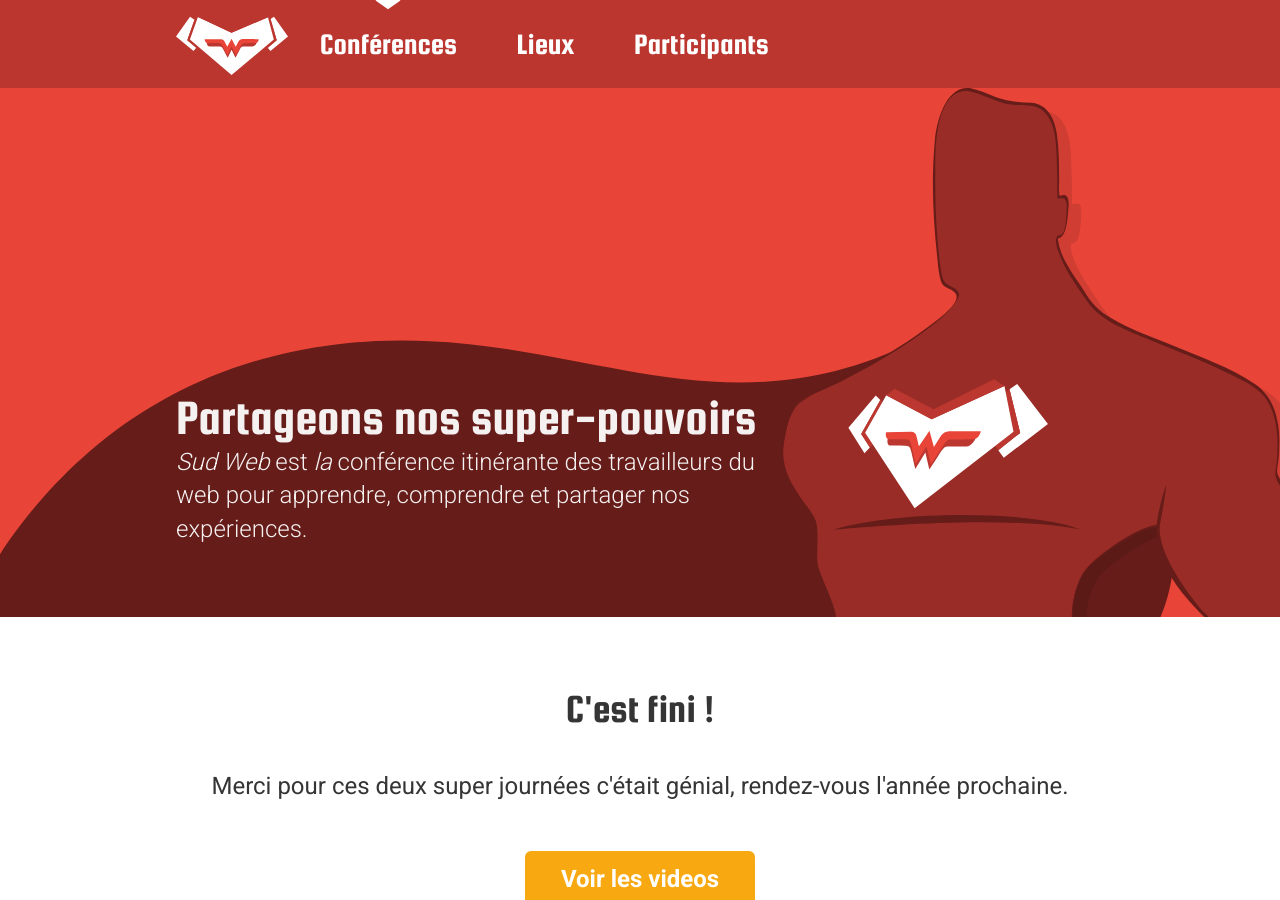
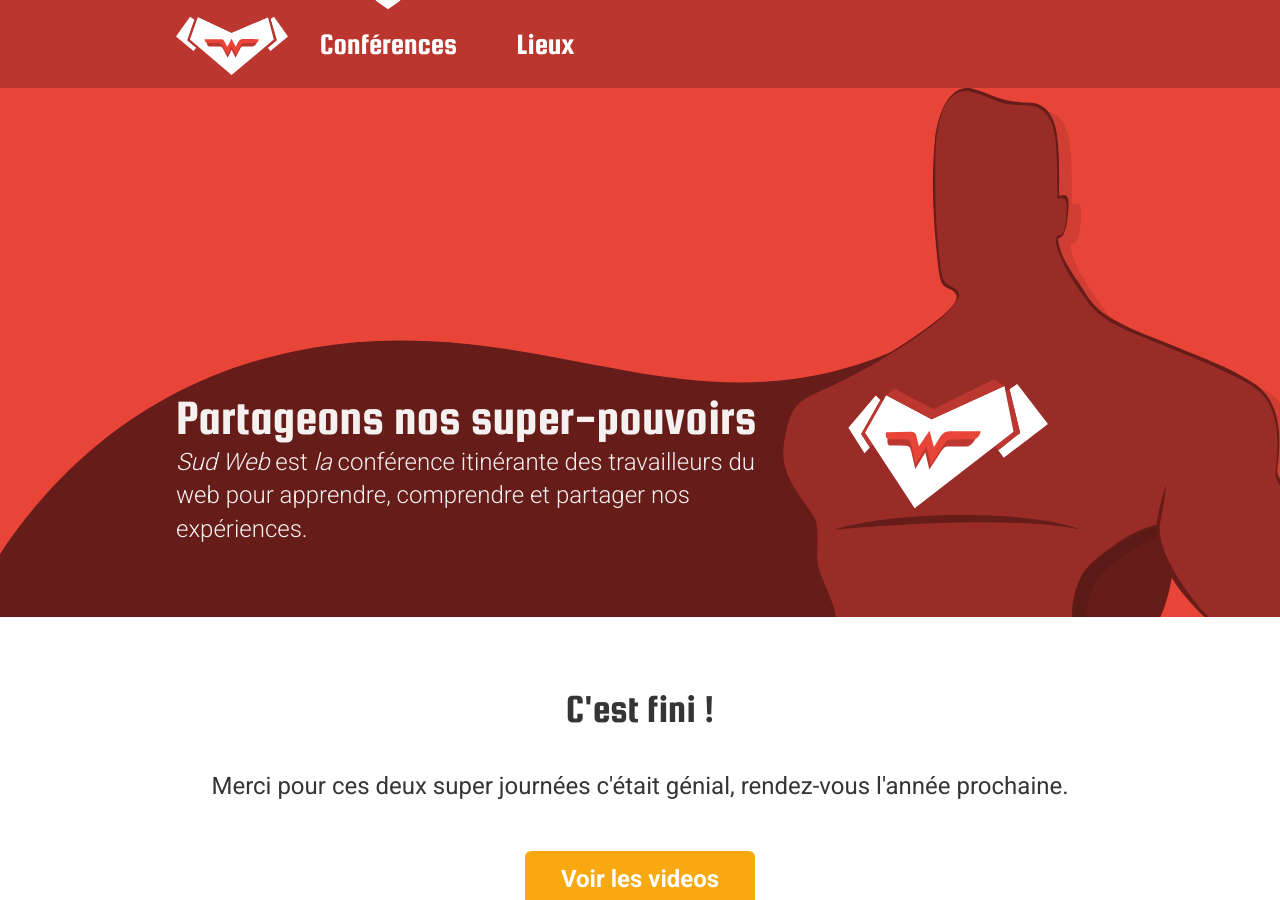
Before and after one commit to sudweb/2016, a Jekyll site: the page built from index.html, in a window 1280 px wide and 900 px high. Built offline with Jekyll 4.4.1, drawn with Linux system fonts in a browser that asks for light colours; the list of posts is cut into pages by our own code.

Commit message:
suppression lien participants
La page participants est vide (en attendant la correction, on supprime le lien)

```diff
--- a/_data/navigation.yml
+++ b/_data/navigation.yml
@@ -4,5 +4,3 @@
     url: "/"
   - name: "Lieux"
     url: "/lieux/"
-  - name: "Participants"
-    url: "/participants/"
```
